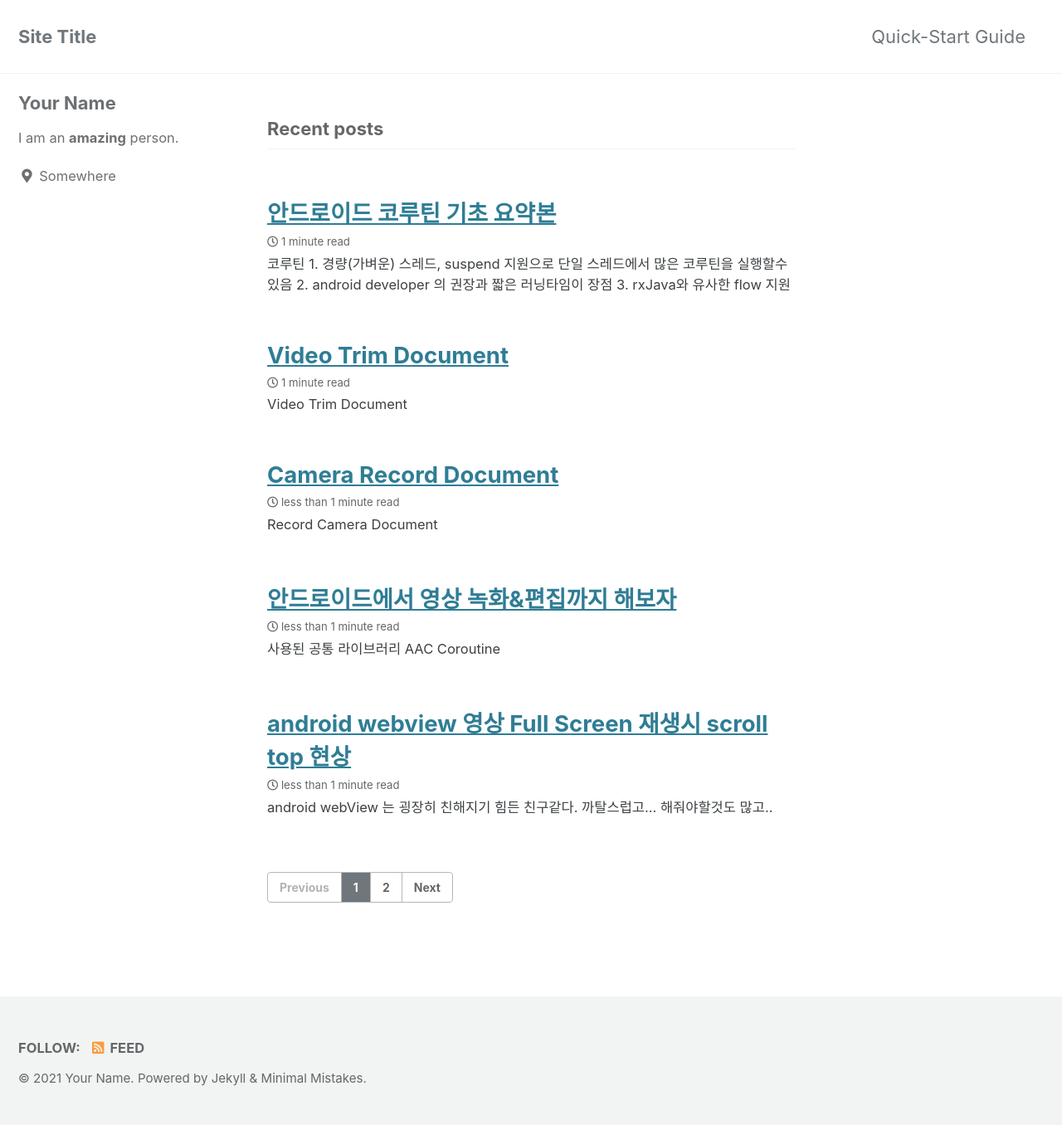
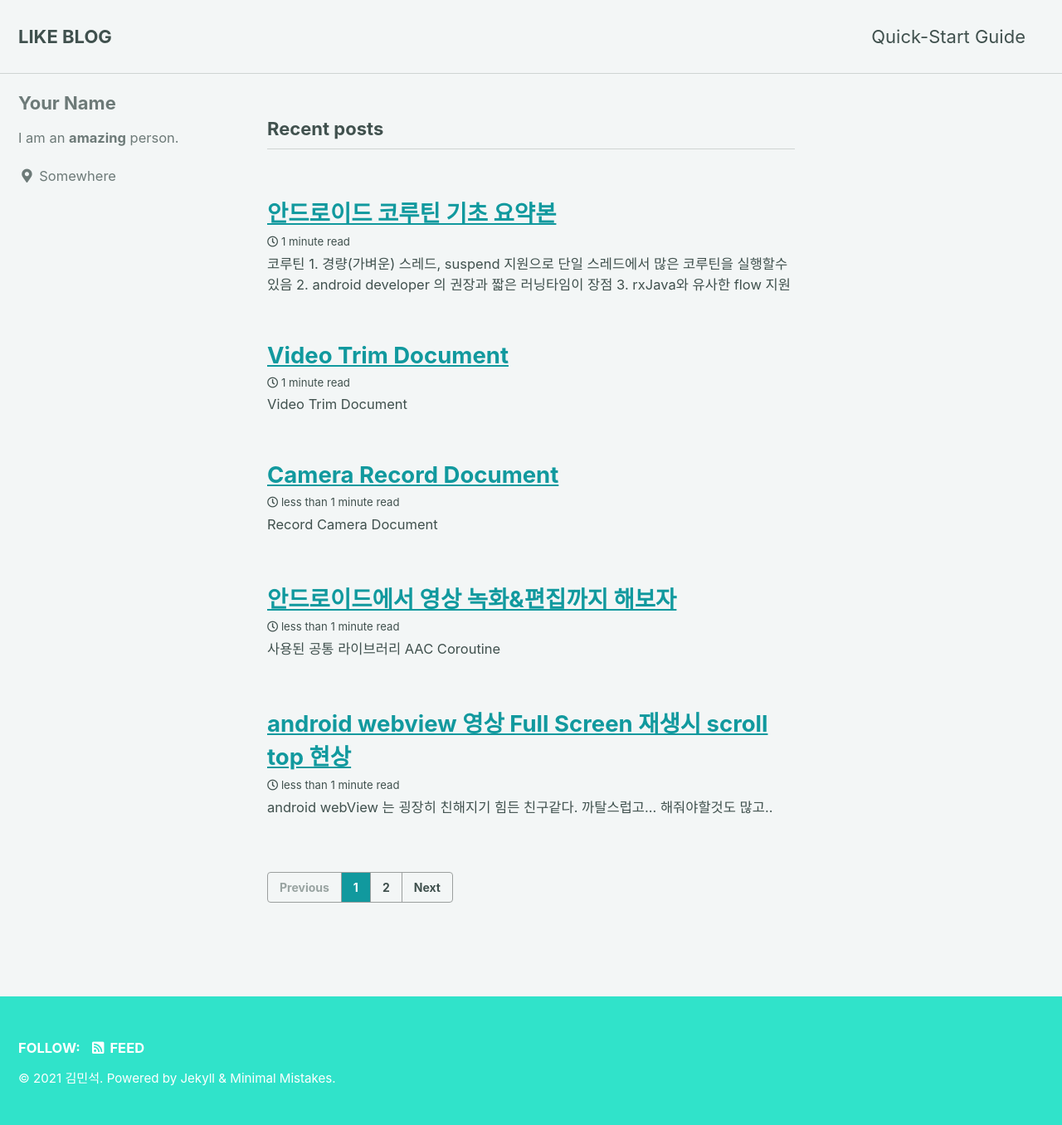
Before and after one commit to sun5066/sun5066.github.io, a Jekyll site: the page built from index.html, in a window 1280 px wide. Shown: the whole page at 83% size. Built offline with Jekyll 4.4.1, drawn with Linux system fonts in a browser that asks for light colours; cached includes are drawn as plain includes; the list of posts is cut into pages by our own code.

Commit message:
테마 업데이트

```diff
--- a/_config.yml
+++ b/_config.yml
@@ -12,15 +12,15 @@
 
 # theme                  : "minimal-mistakes-jekyll"
 # remote_theme           : "mmistakes/minimal-mistakes"
-minimal_mistakes_skin    : "default" # "air", "aqua", "contrast", "dark", "dirt", "neon", "mint", "plum", "sunrise"
+minimal_mistakes_skin    : "mint" # "air", "aqua", "contrast", "dark", "dirt", "neon", "mint", "plum", "sunrise"
 
 # Site Settings
 locale                   : "en-US"
-title                    : "Site Title"
+title                    : "LIKE BLOG"
 title_separator          : "-"
 subtitle                 : # site tagline that appears below site title in masthead
-name                     : "Your Name"
-description              : "An amazing website."
+name                     : "김민석"
+description              : "안드로이드 개발 블로그."
 url                      : # the base hostname & protocol for your site e.g. "https://mmistakes.github.io"
 baseurl                  : # the subpath of your site, e.g. "/blog"
 repository               : # GitHub username/repo-name e.g. "mmistakes/minimal-mistakes"
```
